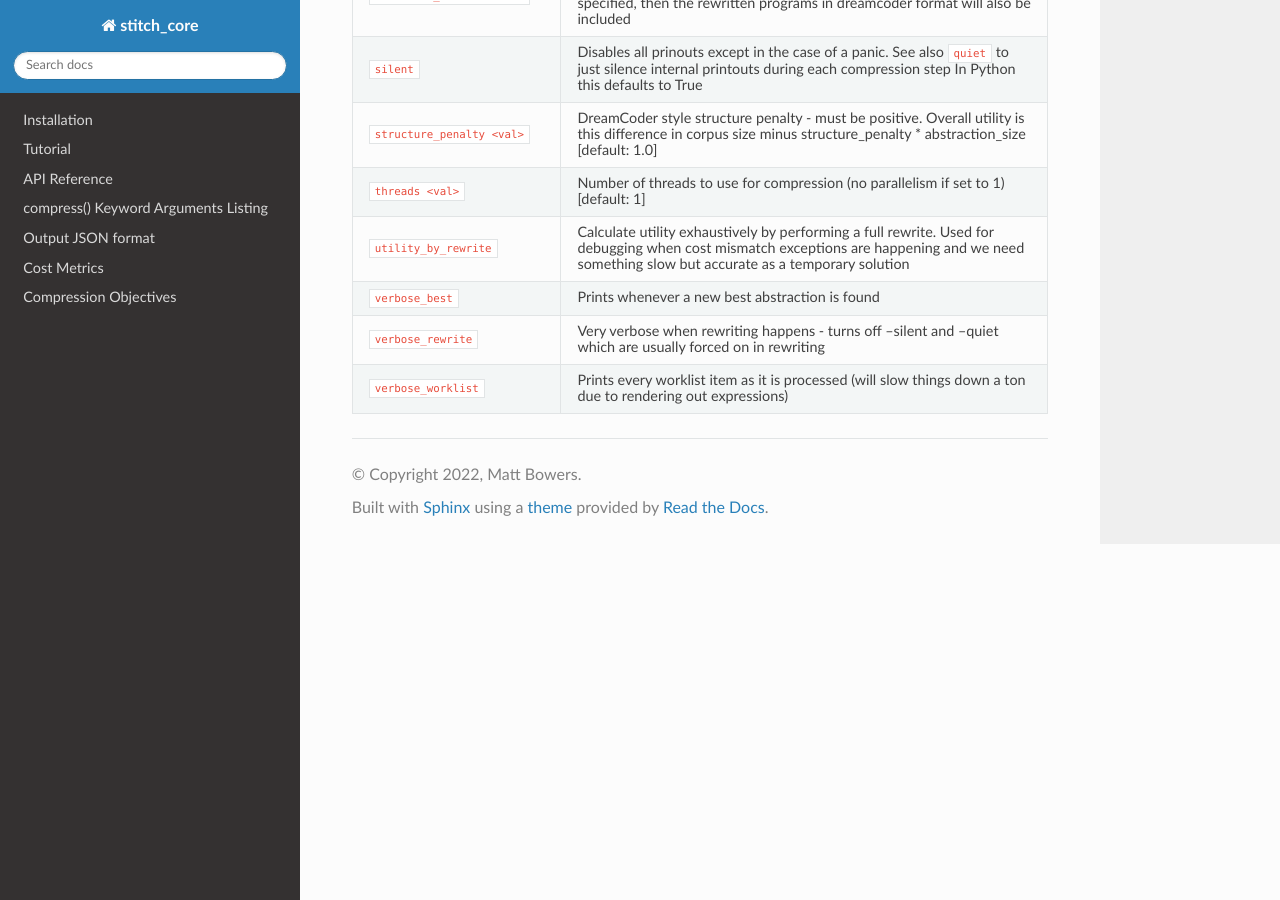
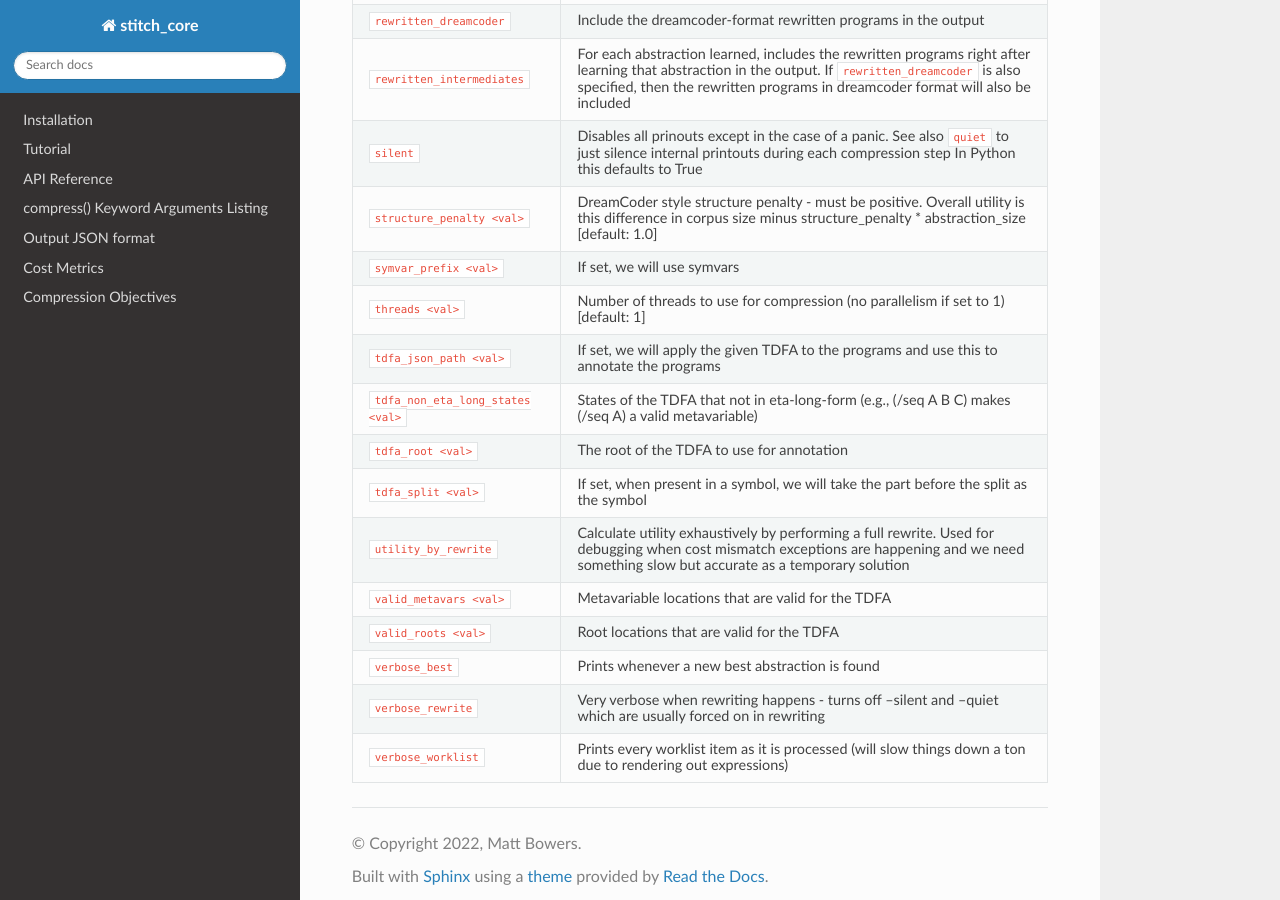
Before and after one commit to mlb2251/stitch_bindings, a Sphinx documentation site: the page built from docs/source/generated_kwargs_table.rst, in a window 1280 px wide and 900 px high, scrolled down 2279 px. Built offline with Sphinx 7.4.7 and the Read the Docs theme 3.1.0, drawn with Linux system fonts in a browser that asks for light colours; some of the changed text lies outside the part shown.

Commit message:
update stitch bindings to include both TDFA annotations and symbols (#13)

```diff
--- a/Cargo.toml
+++ b/Cargo.toml
@@ -1,6 +1,6 @@
 [package]
 name = "stitch_bindings"
-version = "0.1.25"
+version = "0.1.26"
 edition = "2021"
 
 [lib]
@@ -12,7 +12,7 @@ name = "stitch_core"
 
 [dependencies]
 # stitch_core = { path = "../stitch"}
-stitch_core = { git = "https://github.com/mlb2251/stitch", rev = "aa0fa84"}
+stitch_core = { git = "https://github.com/mlb2251/stitch", rev = "d2a0f5a"}
 pyo3 = {version = "0.17.3", features = ["extension-module", "generate-import-lib"]}
 clap = { version = "3.1.0" }
 
--- a/docs/source/generated_kwargs_table.rst
+++ b/docs/source/generated_kwargs_table.rst
@@ -26,6 +26,9 @@
           - Sets cost for ``#i`` abstraction variables [default: 100]
         * - ``cost_lam <val>``
           - Sets cost for lambdas [default: 1]
+        * - ``cost_prim <val>``
+          - Sets cost for primitives like ``+`` and ``*`` in the form of a dictionary, json encoded
+            [default: {}]
         * - ``cost_prim_default <val>``
           - Sets cost for primitives like ``+`` and ``*`` [default: 100]
         * - ``cost_var <val>``
@@ -127,12 +132,28 @@
         * - ``structure_penalty <val>``
           - DreamCoder style structure penalty - must be positive. Overall utility is this
             difference in corpus size minus structure_penalty * abstraction_size [default: 1.0]
+        * - ``symvar_prefix <val>``
+          - If set, we will use symvars
         * - ``threads <val>``
           - Number of threads to use for compression (no parallelism if set to 1) [default: 1]
+        * - ``tdfa_json_path <val>``
+          - If set, we will apply the given TDFA to the programs and use this to annotate the
+            programs
+        * - ``tdfa_non_eta_long_states <val>``
+          - States of the TDFA that not in eta-long-form (e.g., (/seq A B C) makes (/seq A) a valid
+            metavariable)
+        * - ``tdfa_root <val>``
+          - The root of the TDFA to use for annotation
+        * - ``tdfa_split <val>``
+          - If set, when present in a symbol, we will take the part before the split as the symbol
         * - ``utility_by_rewrite``
           - Calculate utility exhaustively by performing a full rewrite. Used for debugging when
             cost mismatch exceptions are happening and we need something slow but accurate as a
             temporary solution
+        * - ``valid_metavars <val>``
+          - Metavariable locations that are valid for the TDFA
+        * - ``valid_roots <val>``
+          - Root locations that are valid for the TDFA
         * - ``verbose_best``
           - Prints whenever a new best abstraction is found
         * - ``verbose_rewrite``
--- a/stitch_core/__init__.py
+++ b/stitch_core/__init__.py
@@ -23,11 +23,12 @@ class Abstraction:
     :param arity: the arity of the abstraction, like 2
     :type arity: int
     """
-    def __init__(self, name: str, body: str, arity: int):
+    def __init__(self, name: str, body: str, arity: int, tdfa_annotation: Union[str,None] = None):
         self.name = name
         self.body = body
         assert not body.startswith("#"), "This abstractions is in dreamcoder format – use Abstraction.from_dreamcoder() instead"
         self.arity = arity
+        self.tdfa_annotation = tdfa_annotation
 
     def __repr__(self):
         args = ','.join([f'#{i}' for i in range(self.arity)])
@@ -64,7 +65,7 @@ class CompressionResult:
     :type json: Dict[str,Any]
     """
     def __init__(self, json: Dict[str,Any]):
-        self.abstractions: List[Abstraction] = [Abstraction(body=abs["body"], name=abs["name"], arity=abs["arity"]) for abs in json["abstractions"]]
+        self.abstractions: List[Abstraction] = [Abstraction(body=abs["body"], name=abs["name"], arity=abs["arity"], tdfa_annotation=abs["tdfa_annotation"]) for abs in json["abstractions"]]
         self.rewritten: List[str] = json['rewritten']
         self.json = json
 
```
Also changed, not shown: other parts of docs/source/generated_kwargs_table.rst (+2 -0 lines).
